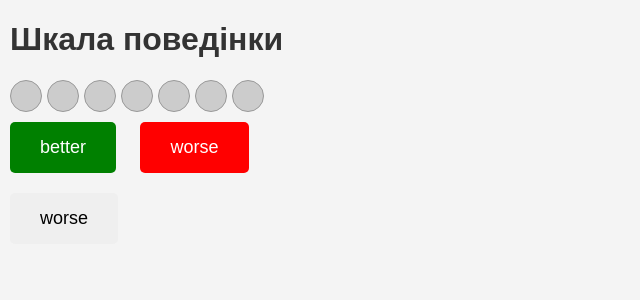
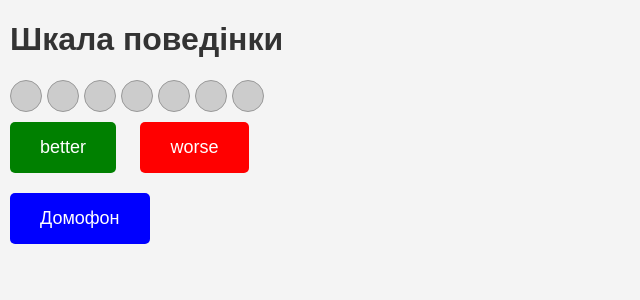
Before and after one commit to steppehare/harmfulness_tool, a Flask app: page / in a window 1280 px wide. Shown: the top 300 px of the page, without its empty margins (0-640 px from the left). Run offline with Flask 3, Linux system fonts and the light colour scheme.

Commit message:
Fix buttons

```diff
--- a/main.py
+++ b/main.py
@@ -78,14 +78,13 @@ def index():
 def process_button(button_id):
     click_count = request.json.get('click_count', 0)
     # Update the color based on click count (for example, change to red on every even click)
-    new_color = 'red' if button_id == 'worse' else 'grey'
     if button_id == 'better':
-        new_color ='grey'
         color_manager.dec_counter()
-    else:
-        new_color = 'red'
+    elif button_id == 'worse':
         color_manager.inc_counter()
-    print(f'Set color {new_color}')
+    elif button_id == 'domofon':
+        mixer.music.load('Domofon.mp3')
+        mixer.music.play()
     color_manager.update_box_color()
     print(color_manager.get_box_items())
     return jsonify(success=True)
--- a/templates/index_color_class.html
+++ b/templates/index_color_class.html
@@ -52,6 +52,7 @@
         .red { background-color: red; }
         .green { background-color: green; }
         .yellow { background-color: yellow; }
+        .blue { background-color: blue; }
         .grey { background-color: #ccc; }
     </style>
     <script src="https://code.jquery.com/jquery-3.6.4.min.js"></script>
@@ -92,12 +93,12 @@
             {% endfor %}
         </div>
 
-        <button id="better" class="btn green" onclick="submitFormAndResetColor('btn1')">better</button>
+        <button id="better" class="btn green" onclick="submitFormAndResetColor('better')">better</button>
 
-        <button id="worse" class="btn red" onclick="submitFormAndResetColor('btn2')">worse</button>
+        <button id="worse" class="btn red" onclick="submitFormAndResetColor('worse')">worse</button>
     </div>
     <div>
-        <button id="domofon" class="" onclick="submitFormAndResetColor('btn2')">worse</button>
+        <button id="domofon" class="btn blue" onclick="submitFormAndResetColor('domofon')">Домофон</button>
     </div>
 </body>
 </html>
```
